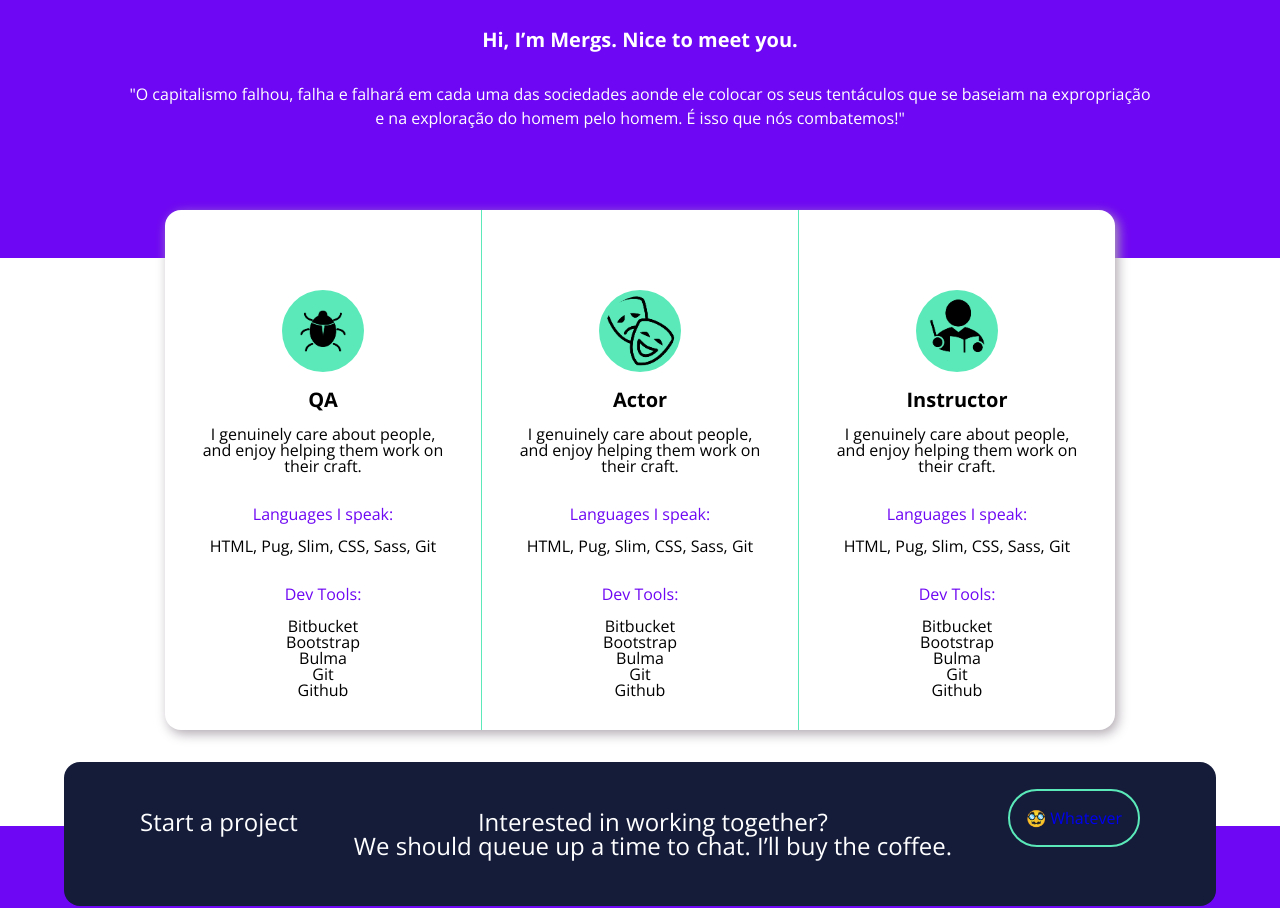
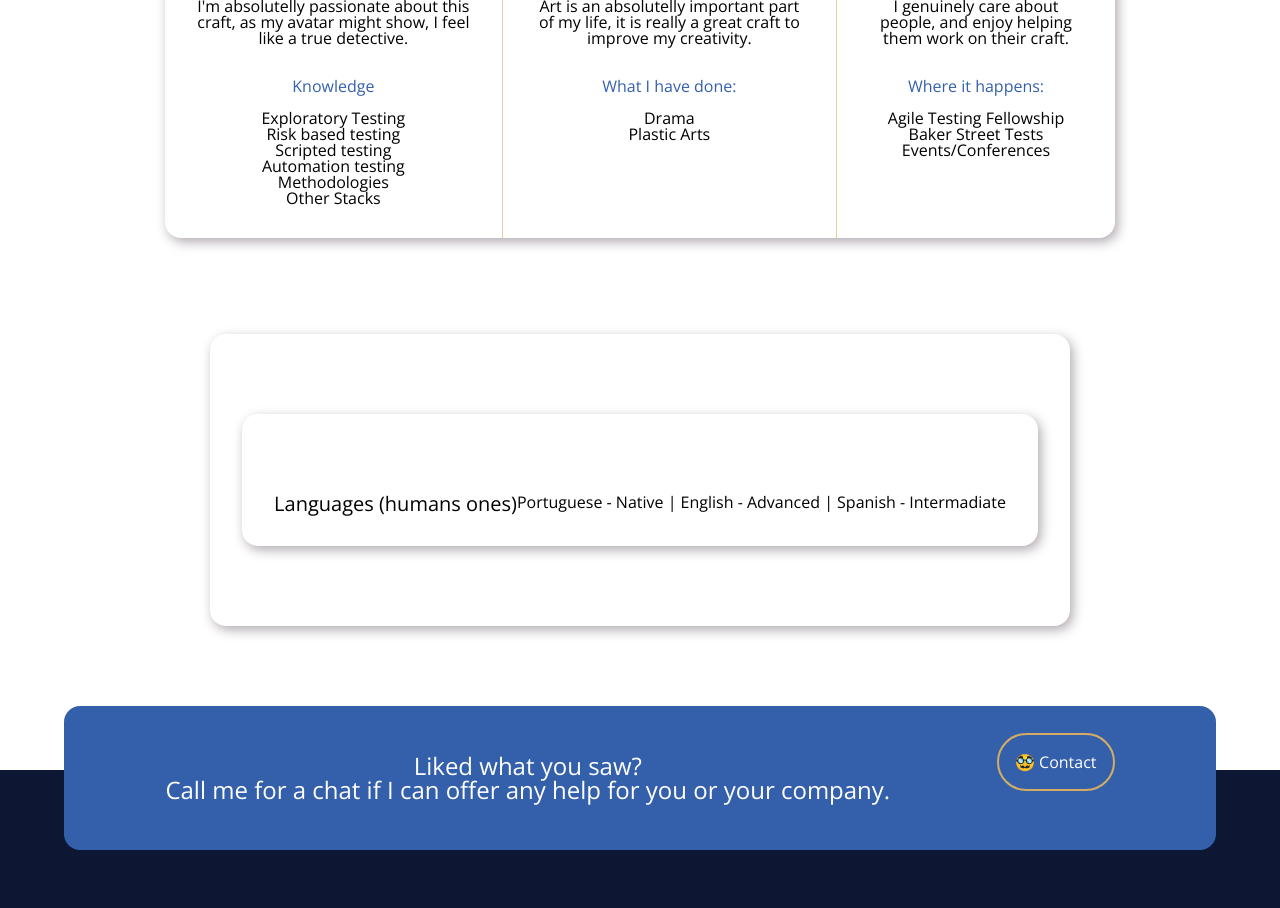
Before and after one commit to Mergulhissimo/BakerStreetSite, a plain HTML site: page index.html in a window 1280 px wide. Shown: the part 1459-2367 px from the top of the page. Drawn offline with nearby package versions, Linux system fonts and the light colour scheme.

Commit message:
Muitas atualizações de layout da home

```diff
--- a/css/style.css
+++ b/css/style.css
@@ -50,7 +50,8 @@ table {
 
 .h1 {
     color: #141c3a;
-    font-size: 26px;
+    font-size: 36px;
+    font-weight: bold;
 }
 
 .h2 {
@@ -64,6 +65,9 @@ table {
 nav {
     padding: 16px;
     justify-content: space-between;
+    background-color: #E8D0A5;
+    box-shadow: 10px 10px 10px rgba(0, 0, 0, 0.1);
+
 }
 
 a {
@@ -71,6 +75,7 @@ a {
 }
 nav, nav>ul {
     display: flex;
+
 }
 
 nav>ul>li {
@@ -84,12 +89,19 @@ nav>ul>li:last-child {
     margin-right: 0;
 }
 
+.darkblue{
+    color: #0D1632;
+    font-weight: bold;
+}
+
+
 .hero {
-    min-height: 650px;
+    min-height: 200px;
     display: flex;
     flex-direction: column;
     justify-content: center;
     text-align: center;
+    padding-top: 40px;
 }
 
 .hero span {
@@ -101,14 +113,14 @@ nav>ul>li:last-child {
 }
 
 footer {
-    background-color: #6E07F3;
+    background-color: rgb(13, 22, 50);
     text-align: center;
     color: white;
     padding: 4rem;
 }
 
-footer .banner {
-    background-color: #141c3a;
+.banner {
+    background-color: #3460AB;
     border-radius: 1rem;
     margin-top: -8rem;
     margin-bottom: 4rem;
@@ -117,19 +129,19 @@ footer .banner {
     justify-content: space-around;
 }
 
-footer .banner a {
-    border: 2px solid #5BE9B9;
+a.button  {
+    border: 2px solid #D4AD65;
     border-radius: 2rem;
     padding: 1rem;
     transition: background-color .2s, color .2s;
 }
 
-footer .banner a:visited {
+.white {
     color: white;
 }
 
-footer .banner a:hover {
-    background-color: #5BE9B9;
+a.button:hover {
+    background-color: #D4AD65;
     color: black;
 }
 
@@ -153,8 +165,9 @@ footer .logos {
 section.main {
     text-align: center;
     padding: 8rem;
-    background-color: #6E07F3;
+    background-color: #3460AB;
     color: white;
+    box-shadow: 00px 05px 10px 20px rgba(0, 0, 0, 0.1);
 }
 
 section.main>.h2 {
@@ -172,6 +185,11 @@ section.main p {
     margin-bottom: 6rem;
 }
 
+.languages {
+    display: flex;
+    justify-content: center;
+    margin-bottom: 3rem;
+}
 .services {
     display: flex;
     justify-content: space-around;
@@ -189,17 +207,33 @@ section.main p {
     text-align: center;
 }
 
+.languages {
+    display: flex;
+    justify-content: space-evenly;
+    max-width: 950px;
+    border-radius: 1rem;
+    background-color: white;
+    -webkit-box-shadow: 3px 4px 12px 0px rgba(177, 170, 177);
+    -moz-box-shadow: 3px 4px 12px 0px rgba(177, 170, 177);
+    box-shadow: 3px 4px 12px 0px rgb(177, 170, 177);
+}
+
+.languages {
+    padding: 5rem 2rem 2rem;
+    text-align: center;
+}
+
 .service:first-child {
-    border-right: 1px solid #5BE9B9;
+    border-right: 1px solid #E8D0A5;
 }
 
 .service:last-child {
-    border-left: 1px solid #5BE9B9;
+    border-left: 1px solid #E8D0A5;
 }
 
 .service img {
     width: 70px;
-    background-color: #5BE9B9;
+    background-color: #E8D0A5;
     border-radius: 50%;
     padding: 6px;
 }
@@ -211,7 +245,7 @@ section.main p {
 
 .service .title {
     margin: 2rem 0 1rem;
-    color: #6E07F3;
+    color: #3460AB;
 }
 footer .logo {
     border: 1px solid white;
--- a/index.html
+++ b/index.html
@@ -11,94 +11,84 @@
 </head>
 <body>
     <header>
-        <nav>
+        <nav class="s">
             <a href="index.html">
-                <img src="https://place-hold.it/85x68/grey&text=BS" alt="">
+                <img src="img/simboloLogo2.png" width="10%" alt="">
             </a>
             <ul>
-                <li><a href="blog.html">Blog</a></li>
-                <li><a href="contact.html">Contato</a></li>
+                <li><a href="blog.html" class="darkblue button">Blog</a></li>
+                <li><a href="contact.html"class="darkblue button">Contact</a></li>
             </ul>
         </nav>
     </header>
     <section class="hero">
-        <h1 class="h1">Designer, Frontend Developer & Mentor</h1>
-        <span>I design and code beautifully simple things, and I love what I do.</span>
+        <h1 class="h1">QA/TESTER, Artist and Teacher</h1>
+        <span>For me life is a island of knowledge, surronded by the sea of the unkown. I learn now, I learn always.</span>
         <div>
             <img src="img/merg.png" alt="">
         </div>
     </section>
     <section class="image-separator">
-        <img src="img/hero-devices.svg" alt="">
+        <img src="img/baker_street.jpg" width="50%" alt="">
     </section>
     <section class="main">
-        <h2 class="h2">Hi, I’m Mergs. Nice to meet you.</h2>
-        <p>"O capitalismo falhou, falha e falhará em cada uma das sociedades aonde ele colocar os seus tentáculos que se baseiam na expropriação e na exploração do homem pelo homem. É isso que nós combatemos!"</p>
+        <h2 class="h2">Hello there, glad you are here!</h2>
+        <p>"My name is Henrique Mergulhão, I do love tecnology, arts and human science! I've worked as a QA/TESTER for over than 10 years, learning and teaching non stop, and here I pretend to show a little bit about what I can do, be my guest to look around!"</p>
     </section>
     <section class="services-wrapper">
         <div class="services">
             <div class="service">
                 <img src="img/bug.png" alt="QA">
-                <h3 class="h3">QA</h3>
-                <p>I genuinely care about people, and enjoy helping them work on their craft.</p>
-                <p class="title">Languages I speak:</p>
-                <p>HTML, Pug, Slim, CSS, Sass, Git</p>
-                <p class="title">Dev Tools:</p>
+                <h3 class="h3">QA/TESTER</h3>
+                <p>I'm absolutelly passionate about this craft, as my avatar might show, I feel like a true detective.</p>
+                <p class="title">Knowledge</p>
                 <ul>
-                    <li>Bitbucket</li>
-                    <li>Bootstrap</li>
-                    <li>Bulma</li>
-                    <li>Git</li>
-                    <li>Github</li>
+                    <li>Exploratory Testing</li>
+                    <li>Risk based testing</li>
+                    <li>Scripted testing</li>
+                    <li>Automation testing</li>
+                    <li>Methodologies</li>
+                    <li>Other Stacks</li>
                 </ul>
             </div>
             <div class="service">
                 <img src="img/actor.png" alt="QA">
-                <h3 class="h3">Actor</h3>
-                <p>I genuinely care about people, and enjoy helping them work on their craft.</p>
-                <p class="title">Languages I speak:</p>
-                <p>HTML, Pug, Slim, CSS, Sass, Git</p>
-                <p class="title">Dev Tools:</p>
+                <h3 class="h3">Artist</h3>
+                <p>Art is an absolutelly important part of my life, it is really a great craft to improve my creativity.</p>
+                <p class="title">What I have done:</p>
                 <ul>
-                    <li>Bitbucket</li>
-                    <li>Bootstrap</li>
-                    <li>Bulma</li>
-                    <li>Git</li>
-                    <li>Github</li>
+                    <li>Drama</li>
+                    <li>Plastic Arts</li>
+
                 </ul>
             </div>
             <div class="service">
                 <img src="img/teacher.png" alt="QA">
-                <h3 class="h3">Instructor</h3>
+                <h3 class="h3">Teacher/Speaker</h3>
                 <p>I genuinely care about people, and enjoy helping them work on their craft.</p>
-                <p class="title">Languages I speak:</p>
-                <p>HTML, Pug, Slim, CSS, Sass, Git</p>
-                <p class="title">Dev Tools:</p>
+                <p class="title">Where it happens:</p>
                 <ul>
-                    <li>Bitbucket</li>
-                    <li>Bootstrap</li>
-                    <li>Bulma</li>
-                    <li>Git</li>
-                    <li>Github</li>
+                    <li>Agile Testing Fellowship</li>
+                    <li>Baker Street Tests</li>
+                    <li>Events/Conferences</li>
                 </ul>
+            </div>
+        </div>
+    </section><section class="services-wrapper">
+        <div class="languages">
+            <div class="languages">
+                <h3 class="h3">Languages (humans ones)</h3>
+                <p>Portuguese - Native  |  English - Advanced  |  Spanish - Intermadiate</p>
             </div>
         </div>
     </section>
     <footer>
-        <section class="banner">
-            <div><p>Start a project</p></div>
-            <div><p>Interested in working together? <br> We should queue up a time to chat. I’ll buy the coffee.</p></div>
-            <div><a href="contact.html">🥸 Whatever</a></div>
+        <section class="banner button">
+            <div><p>Liked what you saw?<br> Call me for a chat if I can offer any help for you or your company.</p></div>
+            <div><a href="contact.html" class="button white">🥸 Contact</a></div>
         </section>
-        <img src="https://placehold.co/85x85" alt="Baker Logo">
-        <p>Living, learning, & leveling up one day at a time.</p>
-        <div class="logos">
-            <span class="logo">o</span>
-            <span class="logo">o</span>
-            <span class="logo">o</span>
-            <span class="logo">o</span>
-            <span class="logo">o</span>
-        </div>
+        <img src="img/simboloLogo3.png" width="6%" alt="Baker Logo">
+        <p>“Stay Hungry, Stay Foolish”<br>- Steve Jobs</p>
     </footer>
 </body>
 </html>
```
Also changed, not shown: img/baker_street.jpg (added), img/simboloLogo.png (added), img/simboloLogo2.png (added), img/simboloLogo3.png (added).
